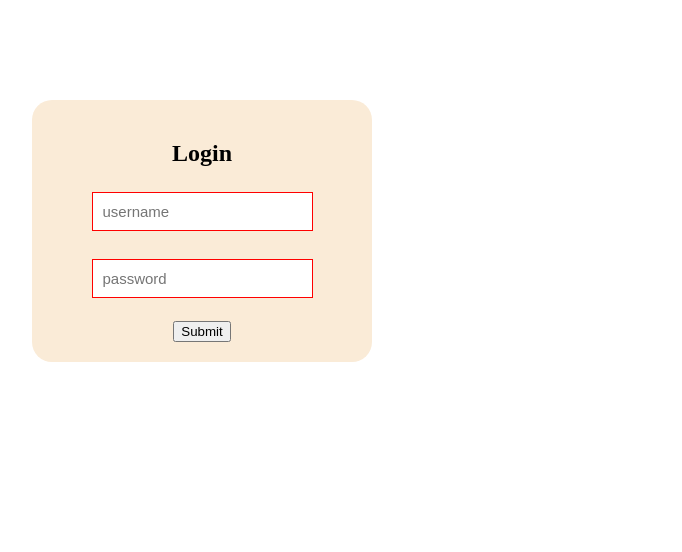
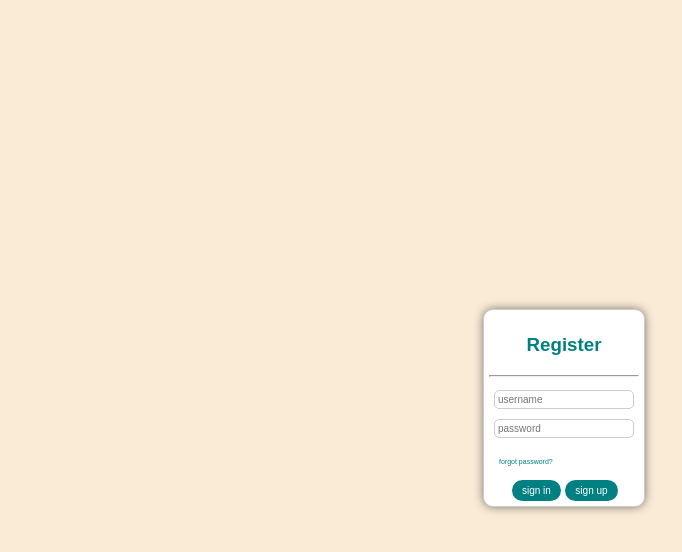
Before and after one commit to whitezaddy/FormStyling.js, a plain HTML site: page index.html in a window 1280 px wide. Shown: the whole page, without its empty margins (76-758 px from the left). Drawn offline with Linux system fonts and the light colour scheme.

Commit message:
update index.html, add script.js, remove style.js

```diff
--- a/index.html
+++ b/index.html
@@ -1,17 +1,21 @@
 <!DOCTYPE html>
 <html lang="en">
-<head>
-    <meta charset="UTF-8">
-    <meta name="viewport" content="width=device-width, initial-scale=1.0">
+  <head>
+    <meta charset="UTF-8" />
+    <meta name="viewport" content="width=device-width, initial-scale=1.0" />
     <title>Document</title>
-</head>
-<body>
+  </head>
+  <body>
     <div id="form-container">
-        <h2>Login</h2>
-        <input type="text" id="username" placeholder="username"><br><br>
-        <input type="password" id="password" placeholder="password"><br><br>
-        <button id="submit">Submit</button>
+      <h3>Register</h3><hr>
+      <input type="text" id="username" placeholder="username" /><br />
+      <input type="password" id="password" placeholder="password" />
+      <button class="button" type="button">forgot password?</button>
+      <div id="buttons">
+        <button class="button" type="button">sign in</button>
+        <button class="button" type="button">sign up</button>
+      </div>
     </div>
-</body>
-<script src="style.js"></script>
+  </body>
+  <script src="script.js"></script>
 </html>
--- /dev/null
+++ b/script.js
@@ -0,0 +1,53 @@
+// Get element
+const body = document.body;
+const formContainer = document.getElementById("form-container");
+const inputs = document.querySelectorAll("input");
+const button = document.getElementsByClassName("button");
+const h3 = document.querySelector("h3");
+
+// style body
+body.style.display = "flex";
+body.style.justifyContent = "center";
+body.style.alignItems = "center";
+body.style.height = "100vh";
+body.style.backgroundColor = "antiqueWhite";
+
+// style container
+formContainer.style.width = "150px";
+formContainer.style.margin = "100px";
+formContainer.style.padding = "5px";
+formContainer.style.backgroundColor = "white";
+formContainer.style.borderRadius = "10px";
+formContainer.style.border = "1px solid #ccc";
+formContainer.style.fontFamily = "Arial, sans-serif"
+formContainer.style.boxShadow = "0 0 10px rgba(0, 0, 0, 0.5)";
+formContainer.style.color = "black"
+
+// style h3
+h3.style.textAlign = "center";
+h3.style.color = "teal";
+// style inputs
+inputs.forEach(input => {
+    input.style.padding = "3px";
+    input.style.margin = "5px"
+    input.style.border = "1px solid #ccc"
+    input.style.fontSize = "10px"
+    input.style.borderRadius = "5px"
+});
+
+// style button
+Array.from(button).forEach(button => {
+button.style.padding = "5px 10px"
+button.style.marginTop = "10px"
+button.style.border = "none"
+button.style.background = "none"
+button.style.borderRadius = "20px"
+button.style.fontSize = "10px"
+button.style.cursor = "pointer"
+button.style.color = "white"
+button.style.background = "teal"
+});
+button[0].style.color = "teal"
+button[0].style.background = "none"
+button[0].style.fontSize = "7px"
+button[1].style.marginLeft = "23px"
--- a/style.js
+++ /dev/null
@@ -1,24 +0,0 @@
-// Get element
-const formContainer = document.getElementById("form-container");
-const inputs = document.querySelectorAll("input");
-const button = document.getElementById("Submit");
-
-// style container
-formContainer.style.width = "300px";
-formContainer.style.margin = "100px";
-formContainer.style.padding = "20px";
-formContainer.style.backgroundColor = "antiquewhite";
-formContainer.style.borderRadius = "20px";
-formContainer.style.textAlign = "center"
-
-// style inputs
-inputs.forEach(input => {
-    input.style.padding = "10px";
-    input.style.margin = "5px 0"
-    input.style.border = "1px solid red"
-    input.style.fontSize = "15px"
-    // input.style.borderRadius = "20px"
-});
-
-// style button
-button.style.padding = "10px 20px"
```
